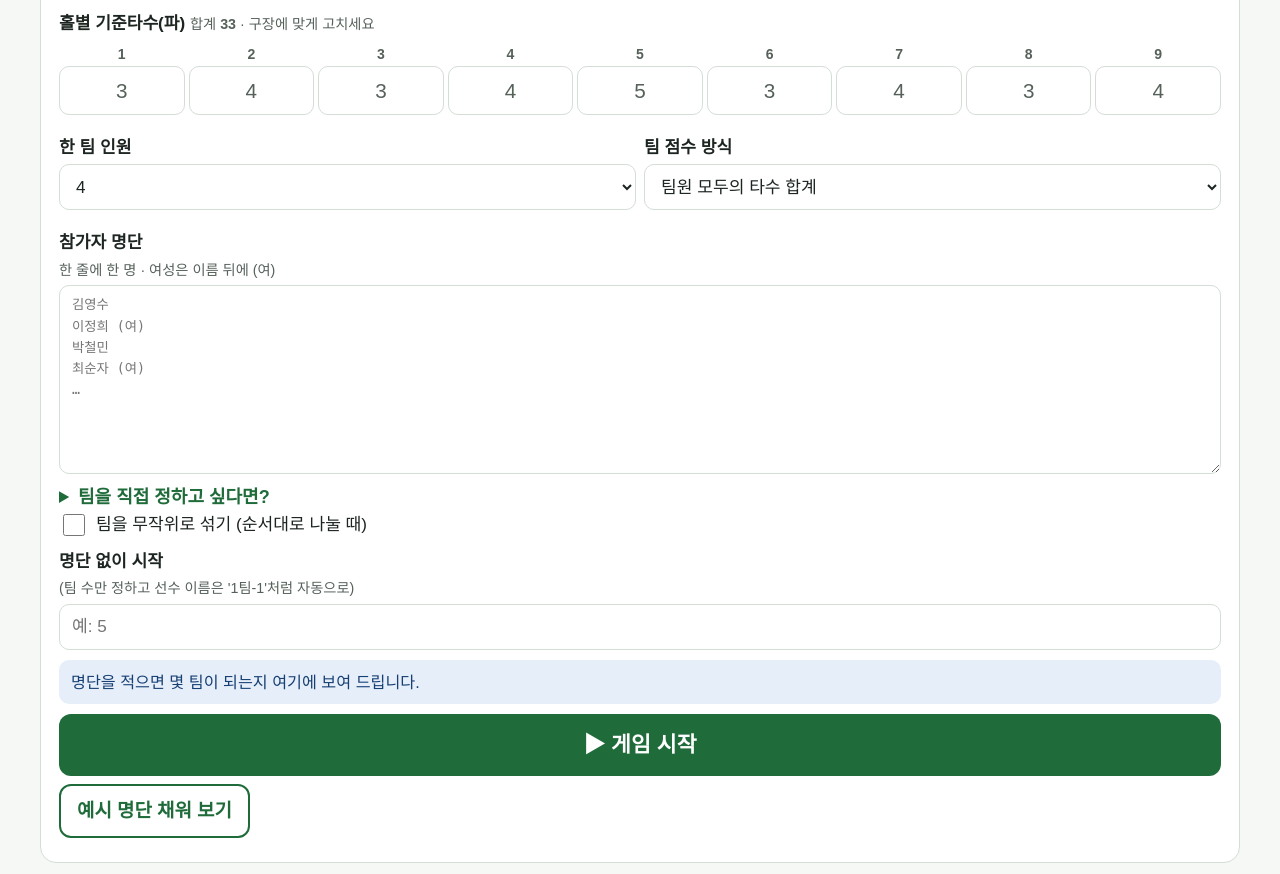
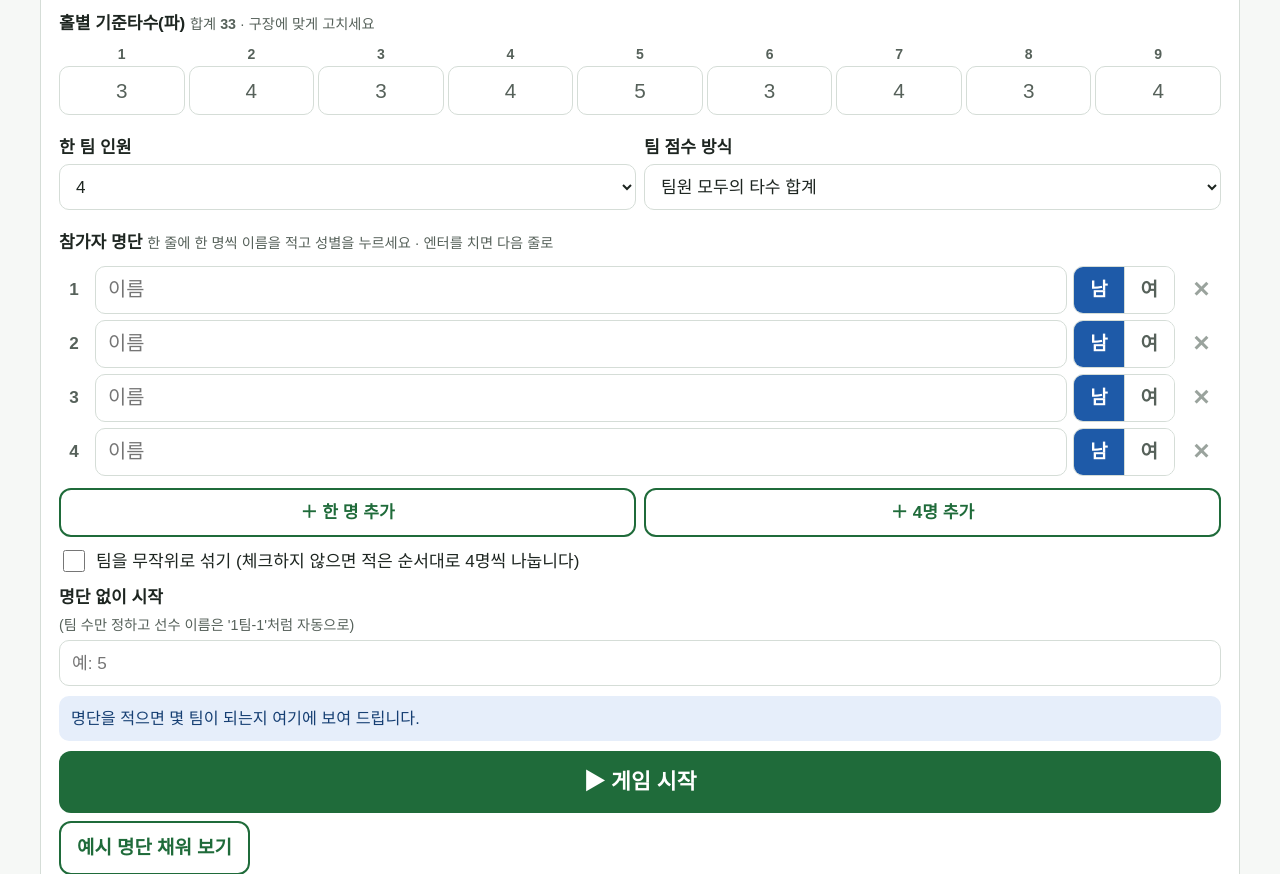
Before and after one commit to yhjang75-blip/parkgolf, a Flask app: page /score in a window 1280 px wide. Shown: the part 618-1492 px from the top of the page. Run offline with Flask 3, Linux system fonts and the light colour scheme; some libraries are stand-ins or nearby versions.

Commit message:
점수계산기 명단 입력을 한 줄씩 이름 + 남/여 선택 방식으로 변경
Co-Authored-By: Claude Opus 5.5 <noreply@anthropic.com>

```diff
--- a/static/score.css
+++ b/static/score.css
@@ -103,3 +103,22 @@
   .top, .foot, .sc-tabs, .btns, .flash, #sc-toast { display: none !important; }
   .panel { border: 0; padding: 0; }
 }
+
+/* 참가자 명단 줄 (이름 + 성별 버튼) */
+.roster-rows { display: grid; gap: 6px; margin-top: 6px; }
+.rrow { display: grid; grid-template-columns: 30px minmax(0, 1fr) auto 40px; gap: 6px; align-items: center; }
+.rrow.ed { grid-template-columns: minmax(0, 1fr) auto; }
+.rrow .no { text-align: center; color: var(--muted); font-weight: 700; }
+.rrow input { width: 100%; min-width: 0; font-size: 1.1rem; padding: 10px 12px; border: 1.5px solid var(--line); border-radius: 10px; }
+.rrow.ed input { font-size: 1rem; padding: 7px 10px; }
+.gsel { display: inline-flex; border: 1.5px solid var(--line); border-radius: 10px; overflow: hidden; }
+.gsel button { border: 0; background: #fff; font: inherit; font-weight: 800; font-size: 1.05rem; padding: 0 16px; min-height: 46px; cursor: pointer; color: var(--muted); touch-action: manipulation; }
+.rrow.ed .gsel button { min-height: 38px; padding: 0 12px; font-size: .95rem; }
+.gsel button + button { border-left: 1.5px solid var(--line); }
+.gsel button.on { background: var(--blue); color: #fff; }
+.gsel button.f.on { background: #c2407a; }
+.rdel { border: 0; background: none; font-size: 1.2rem; color: #9aa39d; cursor: pointer; min-height: 44px; }
+.rdel:hover { color: var(--red); }
+.radd { margin-top: 8px; }
+.radd .btn { min-height: 46px; }
+.et { align-content: start; }
--- a/static/score.js
+++ b/static/score.js
@@ -89,33 +89,32 @@
     if (m) { s = m[1].trim(); g = m[2] || m[3]; }
     return { name: s.slice(0, 20), g };
   }
-  function parseRoster(text, size, shuffle) {
-    const nonEmpty = text.split(/\r?\n/).map(l => l.trim()).filter(Boolean);
-    if (!nonEmpty.length) return [];
-    const teams = [];
-    if (nonEmpty.some(l => /[,，、]/.test(l))) {          // 한 줄 = 한 팀 (쉼표 구분)
-      for (const l of nonEmpty) {
-        const h = l.match(/^([^:：]{1,20})[:：](.*)$/);
-        const rest = h ? h[2] : l;
-        const ps = rest.split(/[,，、]/).map(x => x.trim()).filter(Boolean).map(parseName);
-        if (ps.length) teams.push({ name: h ? h[1].trim() : '', players: ps });
-      }
-      return teams;
-    }
-    const blocks = text.split(/\r?\n\s*\r?\n/).map(b => b.split(/\r?\n/).map(x => x.trim()).filter(Boolean)).filter(b => b.length);
-    if (blocks.length > 1) {                                  // 빈 줄로 팀 구분
-      for (const b of blocks) {
-        const h = b[0].match(/^(.{1,20})[:：]\s*$/);
-        teams.push({ name: h ? h[1].trim() : '', players: (h ? b.slice(1) : b).map(parseName) });
-      }
-      return teams.filter(t => t.players.length);
-    }
-    const ps = nonEmpty.map(parseName);                      // 순서대로(또는 섞어서) 인원수만큼 나누기
+  // 명단(입력 줄) → 팀: 순서대로(또는 섞어서) 인원수만큼 고르게 나눈다
+  function splitTeams(ps, size, shuffle) {
+    ps = ps.filter(p => p.name).map(p => ({ name: p.name.slice(0, 20), g: p.g || '' }));
+    if (!ps.length) return [];
     if (shuffle) for (let i = ps.length - 1; i > 0; i--) { const j = Math.floor(Math.random() * (i + 1)); [ps[i], ps[j]] = [ps[j], ps[i]]; }
     const k = Math.ceil(ps.length / size), base = Math.floor(ps.length / k), extra = ps.length % k;
+    const teams = [];
     let at = 0;
     for (let i = 0; i < k; i++) { const n = base + (i < extra ? 1 : 0); teams.push({ name: '', players: ps.slice(at, at + n) }); at += n; }
     return teams;
+  }
+  // 성별 선택 버튼 (남/여)
+  const gsel = (g, attrs) => `<div class="gsel" role="group" aria-label="성별" ${attrs}>${['남', '여'].map(x =>
+    `<button type="button" class="${(g || '남') === x ? 'on' : ''} ${x === '여' ? 'f' : ''}" data-act="g" data-g="${x}" aria-pressed="${(g || '남') === x}">${x}</button>`).join('')}</div>`;
+  // 새 게임 명단 입력 줄
+  let R = [{ name: '', g: '남' }, { name: '', g: '남' }, { name: '', g: '남' }, { name: '', g: '남' }];
+  function renderRoster(focus) {
+    const box = $('#f-roster'); if (!box) return;
+    box.innerHTML = R.map((r, i) => `<div class="rrow">
+        <span class="no">${i + 1}</span>
+        <input class="rn" data-i="${i}" value="${esc(r.name)}" maxlength="20" placeholder="이름" enterkeyhint="next" aria-label="${i + 1}번 참가자 이름">
+        ${gsel(r.g, `data-i="${i}"`)}
+        <button type="button" class="rdel" data-act="rdel" data-i="${i}" aria-label="${i + 1}번 줄 지우기">✕</button>
+      </div>`).join('');
+    if (focus != null) { const el = box.querySelector(`.rn[data-i="${focus}"]`); if (el) el.focus(); }
+    updatePreview();
   }
   function checkTeams(teams) {
     if (!teams.length) return '참가자 명단을 적거나, 명단 없이 시작할 팀 수를 적어 주세요.';
@@ -188,17 +187,19 @@
           <label class="field">한 팀 인원<select id="f-size">${[2, 3, 4, 5, 6].map(n => `<option ${n === 4 ? 'selected' : ''}>${n}</option>`).join('')}</select></label>
           <label class="field">팀 점수 방식<select id="f-rule"><option value="all">팀원 모두의 타수 합계</option><option value="best3">잘 친 3명의 타수 합계</option></select></label>
         </div>
-        <label class="field">참가자 명단 <small>한 줄에 한 명 · 여성은 이름 뒤에 (여)</small>
-          <textarea id="f-roster" rows="8" placeholder="김영수&#10;이정희 (여)&#10;박철민&#10;최순자 (여)&#10;…"></textarea></label>
-        <details class="tip"><summary>팀을 직접 정하고 싶다면?</summary>
-          <p>한 줄에 한 팀씩 쉼표로 적으세요.<br><code>1팀: 김영수, 이정희(여), 박철민, 최순자(여)</code><br>또는 팀과 팀 사이에 빈 줄을 한 줄 넣으세요.</p></details>
-        <label class="check"><input type="checkbox" id="f-shuffle"> 팀을 무작위로 섞기 (순서대로 나눌 때)</label>
+        <div class="field"><span>참가자 명단 <small>한 줄에 한 명씩 이름을 적고 성별을 누르세요 · 엔터를 치면 다음 줄로</small></span>
+          <div id="f-roster" class="roster-rows"></div>
+          <div class="btn-row radd">
+            <button type="button" class="btn secondary" data-act="radd" data-n="1">＋ 한 명 추가</button>
+            <button type="button" class="btn secondary" data-act="radd" data-n="4">＋ 4명 추가</button>
+          </div></div>
+        <label class="check"><input type="checkbox" id="f-shuffle"> 팀을 무작위로 섞기 (체크하지 않으면 적은 순서대로 4명씩 나눕니다)</label>
         <label class="field">명단 없이 시작 <small>(팀 수만 정하고 선수 이름은 '1팀-1'처럼 자동으로)</small>
           <input id="f-nteams" type="number" min="1" max="${MAXT}" inputmode="numeric" placeholder="예: 5"></label>
         <p class="guide" id="f-preview">명단을 적으면 몇 팀이 되는지 여기에 보여 드립니다.</p>
         <button class="btn primary big-cta" data-act="start">▶ 게임 시작</button>
         <button class="btn secondary" data-act="demo">예시 명단 채워 보기</button>`;
-      updatePreview();
+      renderRoster();
       return;
     }
     const tr = G.rule === 'best3' ? '잘 친 3명의 타수 합계' : '팀원 모두의 타수 합계';
@@ -217,9 +218,8 @@
     html += `<h3 class="sub-h">✏️ 명단·팀 이름 고치기</h3>
       <div class="edit-teams">${G.teams.map((t, ti) => `
         <fieldset class="et"><legend><input class="tn" data-t="${ti}" value="${esc(t.name)}" maxlength="20" aria-label="팀 이름"></legend>
-          ${t.players.map((p, pi) => `<input class="pn" data-t="${ti}" data-p="${pi}" value="${esc(p.name + (p.g === '여' ? ' (여)' : ''))}" maxlength="24" aria-label="선수 이름">`).join('')}
+          ${t.players.map((p, pi) => `<div class="rrow ed"><input class="pn" data-t="${ti}" data-p="${pi}" value="${esc(p.name)}" maxlength="20" aria-label="선수 이름">${gsel(p.g, `data-t="${ti}" data-p="${pi}"`)}</div>`).join('')}
         </fieldset>`).join('')}</div>
-      <p class="src">여성은 이름 뒤에 (여)를 붙이면 여자부 순위에 들어갑니다.</p>
       <button class="btn secondary" data-act="savenames">이름 저장</button>
       <h3 class="sub-h">게임 정리</h3>
       <div class="btn-row">
@@ -231,7 +231,7 @@
   function readSetup() {
     const pars = [...document.querySelectorAll('#f-pars .par-in')].map(i => parseInt(i.value, 10));
     const size = parseInt($('#f-size').value, 10);
-    let teams = parseRoster($('#f-roster').value, size, $('#f-shuffle').checked);
+    let teams = splitTeams(R, size, $('#f-shuffle').checked);
     const nt = parseInt($('#f-nteams').value, 10);
     if (!teams.length && nt > 0)
       teams = Array.from({ length: nt }, (_, i) => ({ name: '', players: Array.from({ length: size }, (_, j) => ({ name: `${i + 1}팀-${j + 1}`, g: '' })) }));
@@ -430,8 +430,30 @@
   }
 
   // ------------------------------------------------------------ 이벤트
-  const DEMO = '김영수\n이정희 (여)\n박철민\n최순자 (여)\n정대호\n강미경 (여)\n조성훈\n윤옥자 (여)\n장만수\n임경숙 (여)\n한상철\n오말순 (여)';
-  document.addEventListener('input', e => { if (e.target.closest('#v-setup') && !G) updatePreview(); });
+  const DEMO = '김영수 이정희:여 박철민 최순자:여 정대호 강미경:여 조성훈 윤옥자:여 장만수 임경숙:여 한상철 오말순:여'.split(' ').map(x => { const [name, g] = x.split(':'); return { name, g: g || '남' }; });
+  document.addEventListener('input', e => {
+    if (e.target.classList.contains('rn')) R[+e.target.dataset.i].name = e.target.value.trim();
+    if (e.target.closest('#v-setup') && !G) updatePreview();
+  });
+  document.addEventListener('keydown', e => {   // 엔터 → 다음 줄 (마지막 줄이면 새 줄)
+    if (e.key !== 'Enter' || !e.target.classList.contains('rn') || e.isComposing) return;
+    e.preventDefault();
+    const i = +e.target.dataset.i;
+    if (i === R.length - 1) { if (!e.target.value.trim()) return; R.push({ name: '', g: '남' }); renderRoster(i + 1); }
+    else { const n = $(`#f-roster .rn[data-i="${i + 1}"]`); if (n) n.focus(); }
+  });
+  document.addEventListener('paste', e => {      // 여러 이름을 한꺼번에 붙여 넣으면 여러 줄로 나눈다
+    if (!e.target.classList.contains('rn')) return;
+    const text = (e.clipboardData || window.clipboardData).getData('text');
+    const names = text.split(/[\r\n,，、\t]+/).map(x => x.trim()).filter(Boolean);
+    if (names.length < 2) return;
+    e.preventDefault();
+    const i = +e.target.dataset.i;
+    const rows = names.map(x => { const n = parseName(x); return { name: n.name, g: n.g || '남' }; });
+    R.splice(i, R[i].name ? 0 : 1, ...rows);
+    renderRoster(i + rows.length - 1);
+    toast(`${rows.length}명을 붙여 넣었습니다. 성별을 확인해 주세요.`);
+  });
   document.addEventListener('change', e => {
     if (e.target.name === 'f-holes') {
       const n = parseInt(e.target.value, 10);
@@ -445,7 +467,15 @@
     const act = b.dataset.act, d = b.dataset;
     if (act === 'rtab') e.preventDefault();
     switch (act) {
-      case 'demo': $('#f-roster').value = DEMO; updatePreview(); break;
+      case 'demo': R = DEMO.map(x => ({ ...x })); renderRoster(); break;
+      case 'radd': { const n = +d.n || 1; for (let k = 0; k < n; k++) R.push({ name: '', g: '남' }); renderRoster(R.length - n); break; }
+      case 'rdel': R.splice(+d.i, 1); if (!R.length) R.push({ name: '', g: '남' }); renderRoster(); break;
+      case 'g': {
+        const box = b.closest('.gsel');
+        box.querySelectorAll('button').forEach(x => { const on = x === b; x.classList.toggle('on', on); x.setAttribute('aria-pressed', on); });
+        if (box.dataset.i != null) { R[+box.dataset.i].g = d.g; updatePreview(); }
+        break;
+      }
       case 'start': {
         const o = readSetup();
         if (!o.pars.every(p => Number.isInteger(p) && p >= 2 && p <= 6)) { toast('홀별 파는 2~6 사이 숫자로 적어 주세요.'); return; }
@@ -487,8 +517,10 @@
         document.querySelectorAll('#v-setup .tn').forEach(i => { const v = i.value.trim(); if (v) G.teams[+i.dataset.t].name = v.slice(0, 20); });
         document.querySelectorAll('#v-setup .pn').forEach(i => {
           if (!i.value.trim()) return;
-          const p = G.teams[+i.dataset.t].players[+i.dataset.p], n = parseName(i.value);
-          p.name = n.name; p.g = n.g;
+          const p = G.teams[+i.dataset.t].players[+i.dataset.p];
+          p.name = i.value.trim().slice(0, 20);
+          const on = i.parentElement.querySelector('.gsel .on');
+          p.g = on && on.dataset.g === '여' ? '여' : '남';
         });
         save(); render(); toast('이름을 저장했습니다.'); break;
       }
--- a/templates/score.html
+++ b/templates/score.html
@@ -1,6 +1,6 @@
 {% extends "base.html" %}
 {% block title %}파크골프 점수계산기 — 이지 파크골프{% endblock %}
-{% block head %}<link rel="stylesheet" href="{{ url_for('static', filename='score.css') }}?v=3">{% endblock %}
+{% block head %}<link rel="stylesheet" href="{{ url_for('static', filename='score.css') }}?v=4">{% endblock %}
 {% block content %}
 <main class="wrap page sc" id="sc">
   <section class="panel sc-head">
@@ -29,4 +29,4 @@
   <section class="panel" id="v-award" hidden></section>
 </main>
 {% endblock %}
-{% block scripts %}<script src="{{ url_for('static', filename='score.js') }}?v=2"></script>{% endblock %}
+{% block scripts %}<script src="{{ url_for('static', filename='score.js') }}?v=3"></script>{% endblock %}
```
Also changed, not shown: docs/작업현황_다음할일.md (+1 -0 lines).
